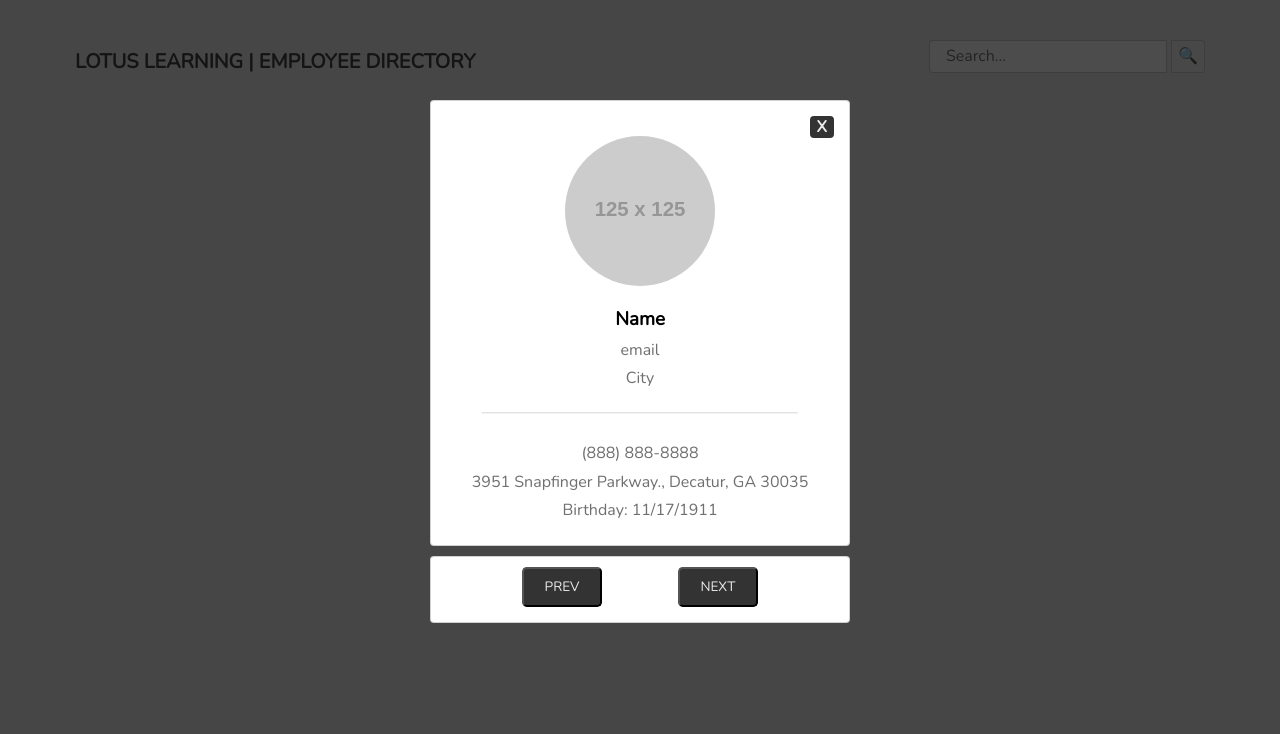
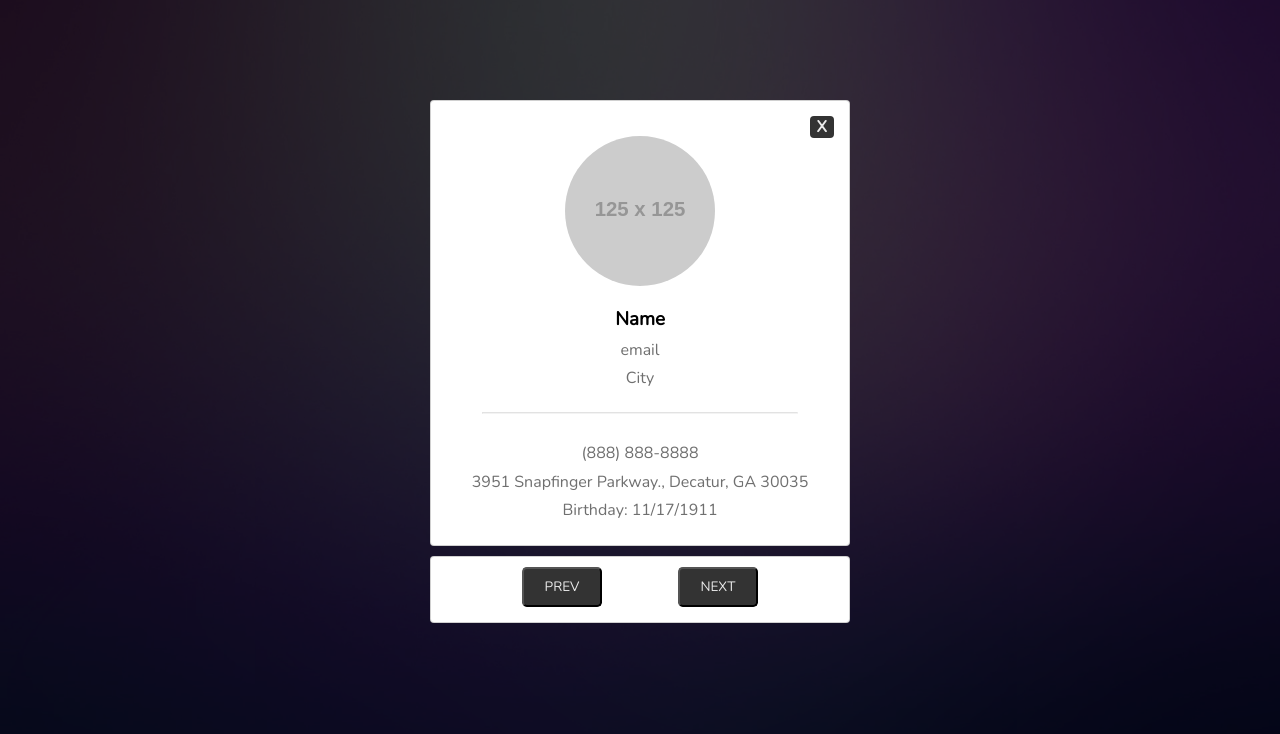
Before and after one commit to johnhenry-2020/Public-API-Requests, a plain HTML site: page index.html in a window 1280 px wide. Drawn offline with nearby package versions, Linux system fonts and the light colour scheme; placeholder pictures from the web are drawn by us.

Commit message:
added background transition effects

```diff
--- a/css/styles.css
+++ b/css/styles.css
@@ -21,7 +21,7 @@ body {
 body {
 	font-family: "Nunito", sans-serif;
 	text-align: center;
-	background: rgba(235, 235, 235, 0.9);
+	background: rgba(0, 0, 0, 1);
 }
 
 header {
@@ -35,7 +35,7 @@ header {
 
 header h1 {
 	font-size: 1.25em;
-	color: rgba(50, 50, 50, 0.9);
+	color: rgba(255, 255, 255, 0.9);
 	margin-top: 35px;
 }
 
@@ -69,6 +69,50 @@ header h1 {
 .search-submit:focus {
 	background: rgba(255, 255, 255, 0.9);
 	border: 1px solid rgba(50, 50, 50, 0.9);
+}
+
+/* =====================================
+   BACKGROUND | BACKGROUND EFFECTS
+======================================== */
+#cf img.top {
+	position: absolute;
+	margin: 0 auto;
+	top: 0;
+	left: 0;
+	width: 100%;
+	height: 100%;
+}
+
+img.bottom {
+	position: absolute;
+	margin: 0 auto;
+	top: 0;
+	left: 0;
+	width: 100%;
+	height: 100%;
+}
+
+@keyframes FadeInOut {
+	0% {
+		opacity: 0;
+	}
+	45% {
+		opacity: 0.5;
+	}
+	55% {
+		opacity: 0.7;
+	}
+	100% {
+		opacity: 1;
+	}
+}
+
+#cf img.top {
+	animation-name: FadeInOut;
+	animation-timing-function: 5s ease-in-out;
+	animation-iteration-count: infinite;
+	animation-duration: 10s;
+	animation-direction: alternate;
 }
 
 /* =====================================
--- a/index.html
+++ b/index.html
@@ -23,6 +23,12 @@ THANK YOU FOR YOUR SUPPORT
 
 <body>
 
+<!-- cf = crossfade effect | background images -->
+<div id="cf">
+  <img class="bottom" src="images/bg1.png" />
+  <img class="top" src="images/bg2.png" />
+
+</div> <!-- CONCLUSION OF CROSSFADE DIV = crossfade effect | background images -->
 
   <header>
 <!-- ===========Gallery container============ -->
```
Also changed, not shown: images/bg1.png (added), images/bg2.png (added).
